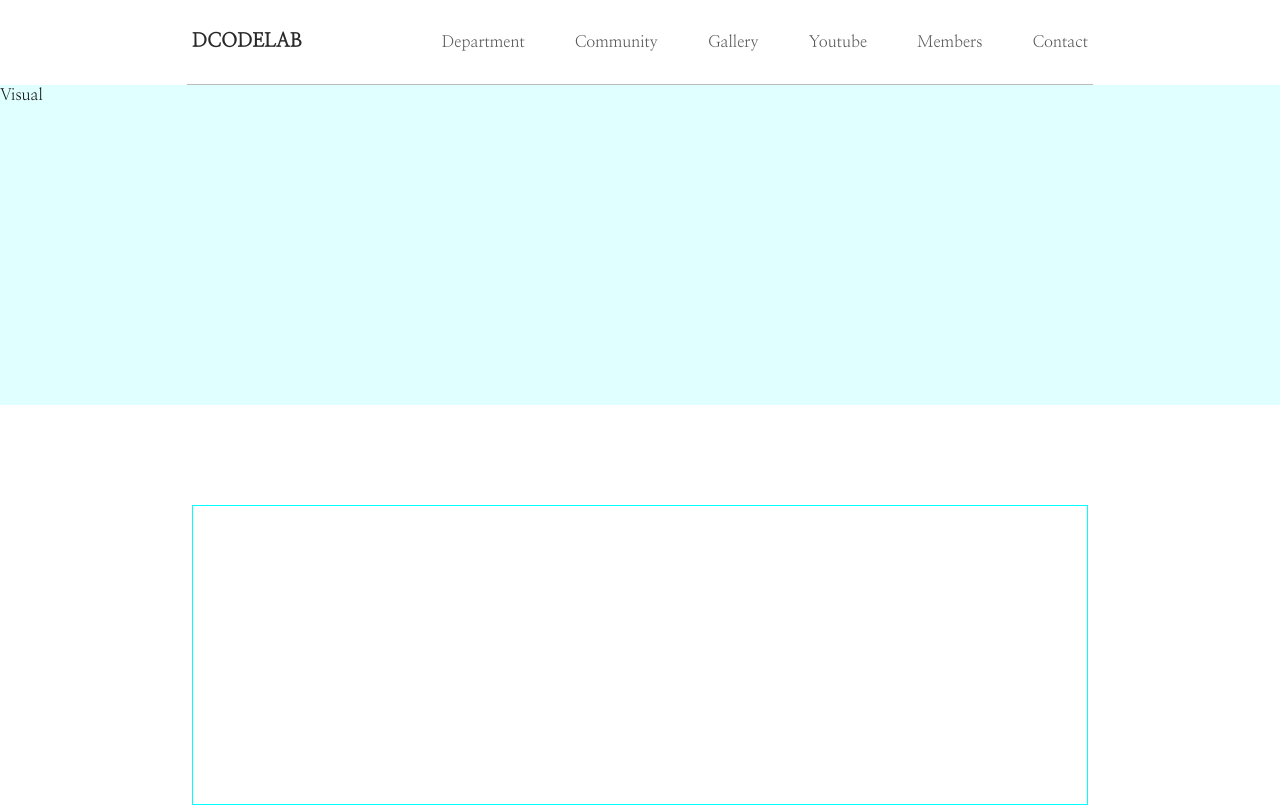
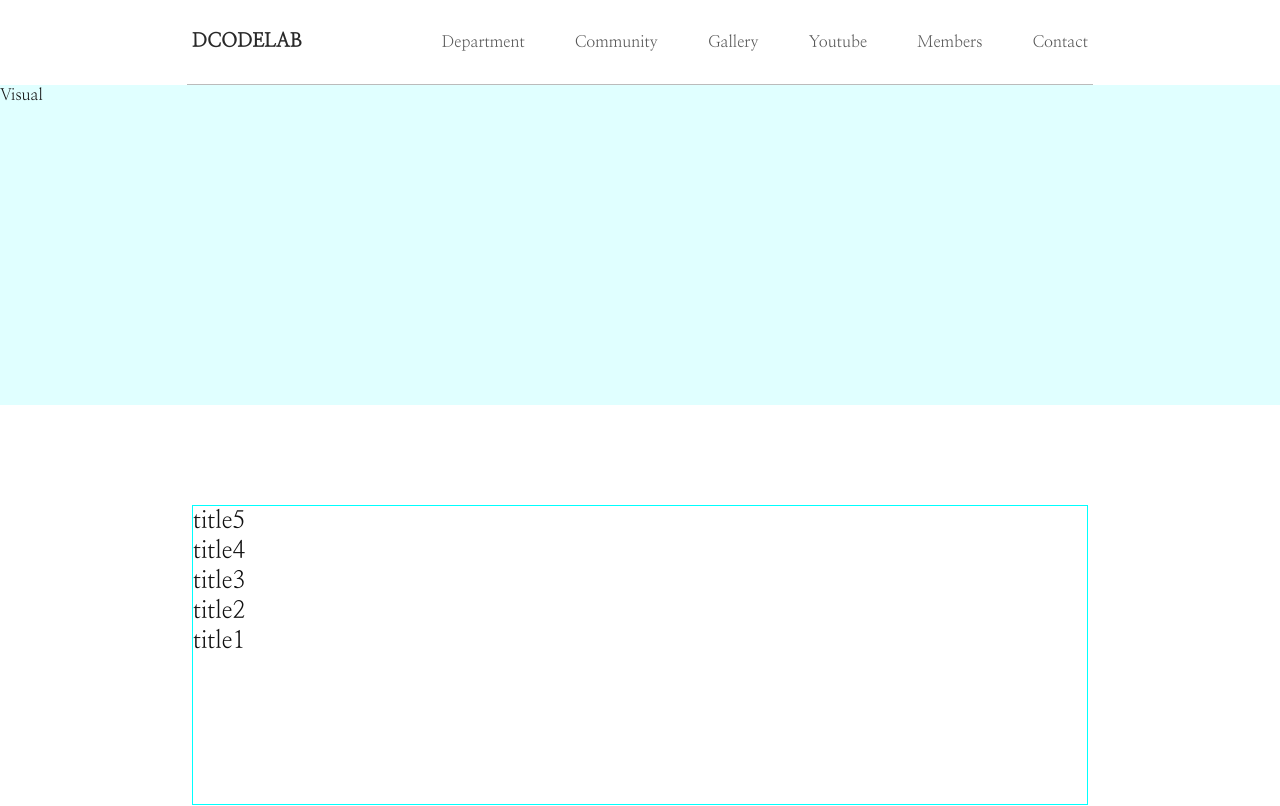
Before and after one commit to cleanwash/react-october, a React (Create React App) app: page / in a window 1280 px wide. Shown: the top 806 px of the page. Built offline with nearby package versions, Linux system fonts and the light colour scheme.

Commit message:
날자값 생성자 함수로 초기 저장

```diff
--- a/src/components/main/news/News.jsx
+++ b/src/components/main/news/News.jsx
@@ -3,16 +3,16 @@ import { useState, useRef, useEffect } from 'react';
 
 function News() {
 	const dummyData = useRef([
-		{ title: 'title5', content: 'content5', date: '2025 21:35:41' },
-		{ title: 'title4', content: 'content4', date: '2024 21:35:41' },
-		{ title: 'title3', content: 'content3', date: '2023 21:35:41' },
-		{ title: 'title2', content: 'content2', date: '2022 21:35:41' },
-		{ title: 'title1', content: 'content1', date: '2021 21:35:41' },
+		{ title: 'title5', content: 'content5', date: new Date() },
+		{ title: 'title4', content: 'content4', date: new Date() },
+		{ title: 'title3', content: 'content3', date: new Date() },
+		{ title: 'title2', content: 'content2', date: new Date() },
+		{ title: 'title1', content: 'content1', date: new Date() },
 	]);
 	const getLocalData = () => {
 		const data = localStorage.getItem('posts');
 		if (data) return JSON.parse(data);
-		else return [];
+		else return dummyData.current;
 	};
 
 	const [News] = useState(getLocalData());
```
